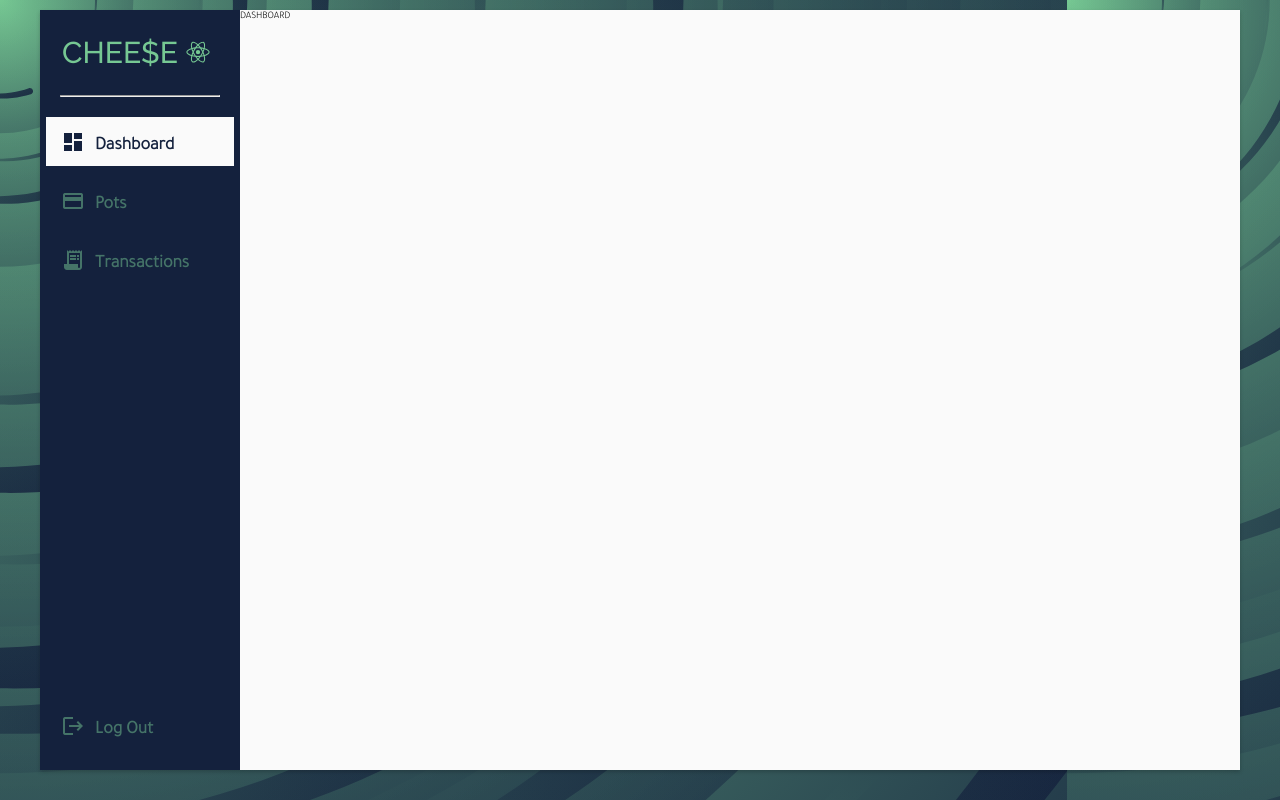
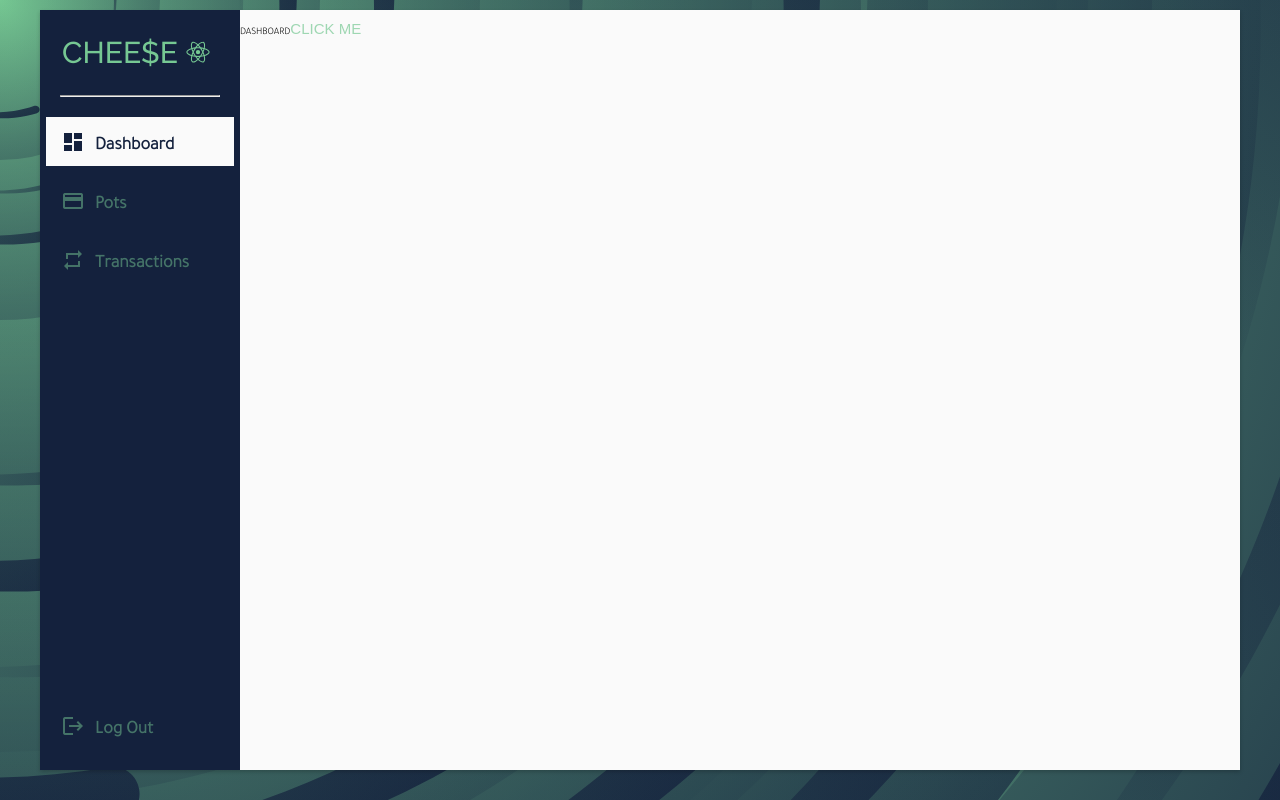
Before and after one commit to dekunle02/Cheesy, a React (Create React App) app in the folder frontend/cheese/: page /app in a window 1280 px wide. Built offline with nearby package versions, Linux system fonts and the light colour scheme.

Commit message:
minor adjustments

```diff
--- a/frontend/cheese/src/components/forms/signin-form/signin-form.component.jsx
+++ b/frontend/cheese/src/components/forms/signin-form/signin-form.component.jsx
@@ -3,7 +3,7 @@ import './signin-form.style.scss'
 import { useState} from 'react'
 import { useNavigate } from 'react-router-dom'
 import { useDispatch } from 'react-redux'
-import { setUserData} from '../../../redux/user/user.slice'
+import { setUserData } from '../../../redux/user/user.slice'
 
 import winter from '../../../assets/winter.jpeg';
 import { ReactComponent as Logo } from '../../../assets/logo.svg';
--- a/frontend/cheese/src/components/sidenav/sidenav.component.jsx
+++ b/frontend/cheese/src/components/sidenav/sidenav.component.jsx
@@ -35,7 +35,7 @@ function SideNav() {
     const navLinks = [
         { id: 1, link: '', text: 'dashboard', icon: 'dashboard' },
         { id: 2, link: 'pots', text: 'Pots', icon: 'credit_card' },
-        { id: 3, link: 'transactions', text: 'Transactions', icon: 'receipt_long' },
+        { id: 3, link: 'transactions', text: 'Transactions', icon: 'repeat' },
     ]
 
     const handleSignOut = () => {
--- a/frontend/cheese/src/index.css
+++ b/frontend/cheese/src/index.css
@@ -19,6 +19,9 @@ body {
   padding: 1rem;
 
   background: url('./assets/sun-tornado.svg');
+  object-fit: fill;
+  background-repeat: no-repeat;
+  background-size: cover;
 
 }
 
--- a/frontend/cheese/src/pages/dashboard/dashboard.component.jsx
+++ b/frontend/cheese/src/pages/dashboard/dashboard.component.jsx
@@ -5,6 +5,7 @@ function Dashboard(){
     return (
         <div>
             DASHBOARD
+            <Button inverse text>CLICK ME</Button>
         </div>
     )
 }
--- a/frontend/cheese/src/pages/home/home.style.scss
+++ b/frontend/cheese/src/pages/home/home.style.scss
@@ -52,7 +52,7 @@
 
             .home-call-to-action{
                 border-radius: $small-border-radius;
-                background-color: $color-secondary;
+                background-color: $color-white;
                 padding: 3rem;
 
 
--- a/frontend/cheese/src/redux/user/user.slice.js
+++ b/frontend/cheese/src/redux/user/user.slice.js
@@ -1,4 +1,5 @@
 import { createSlice } from '@reduxjs/toolkit'
+
 
 export const userSlice = createSlice({
   name: 'user',
```
Also changed, not shown: 2 other files (tests, documents, lock files or other folders).
